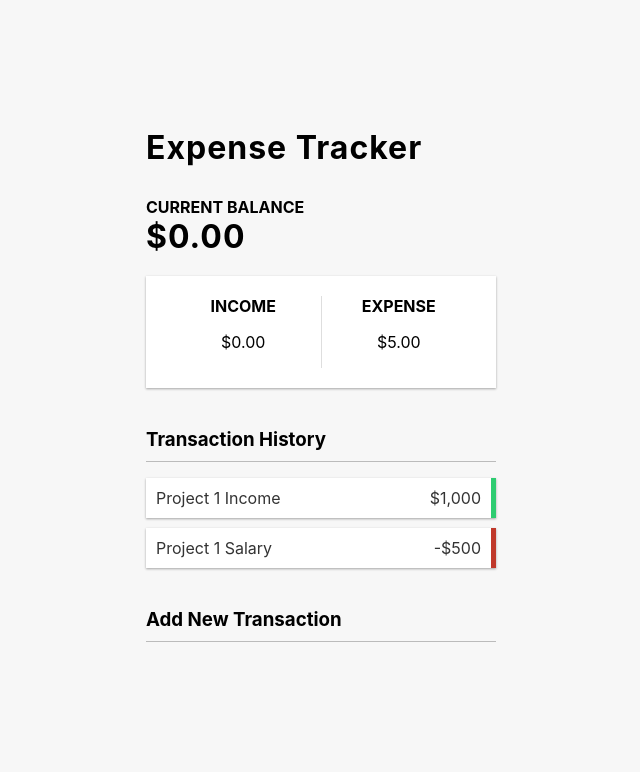
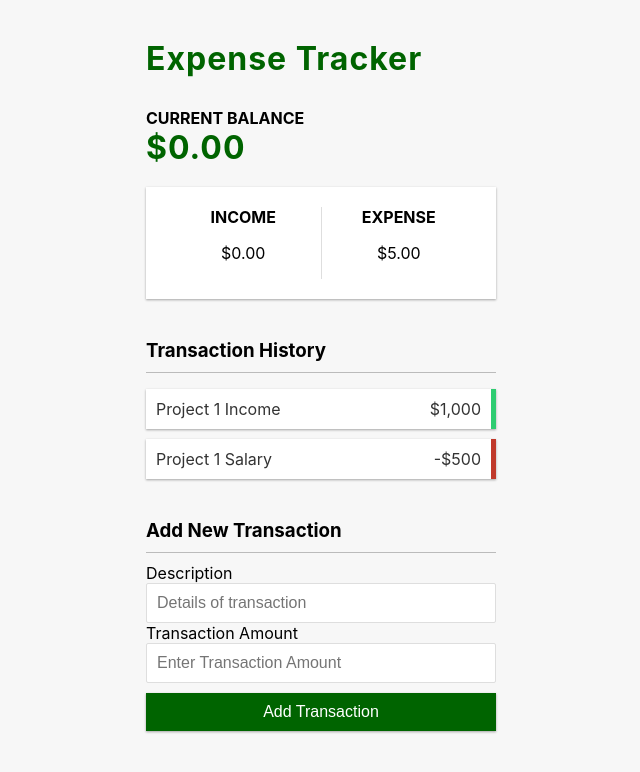
Before and after one commit to yasirshahid/expense-record-app, a React (Create React App) app: page / in a window 1280 px wide. Shown: the top 772 px of the page, without its empty margins (319-959 px from the left). Built offline with nearby package versions, Linux system fonts and the light colour scheme.

Commit message:
update all

```diff
--- a/src/App.css
+++ b/src/App.css
@@ -25,6 +25,8 @@ body {
 h1 {
   letter-spacing: 1px;
   margin: 0;
+  color: darkgreen;
+
 }
 
 h3 {
@@ -87,7 +89,7 @@ input[type='number'] {
 
 .btn {
   cursor: pointer;
-  background-color: #9c88ff;
+  background-color: darkgreen;
   box-shadow: var(--box-shadow);
   color: #fff;
   border: 0;
--- a/src/components/AddTranscation.js
+++ b/src/components/AddTranscation.js
@@ -5,7 +5,23 @@ const AddTransaction = () =>{
         <div>
             <h3> Add New Transaction </h3>
             <form>
-
+                <div className="from-control">
+                    <lable htmlFor="description">
+                        Description
+                    </lable>
+                    <input type="text" required
+                           id="description"
+                           placeholder="Details of transaction"
+                    />
+                    <lable htmlFor="transactionamount">
+                        Transaction Amount
+                    </lable>
+                    <input type="number" required
+                           id="transactionamount"
+                           placeholder="Enter Transaction Amount"
+                    />
+                </div>
+                <button className="btn">Add Transaction</button>
             </form>
         </div>
 
```
